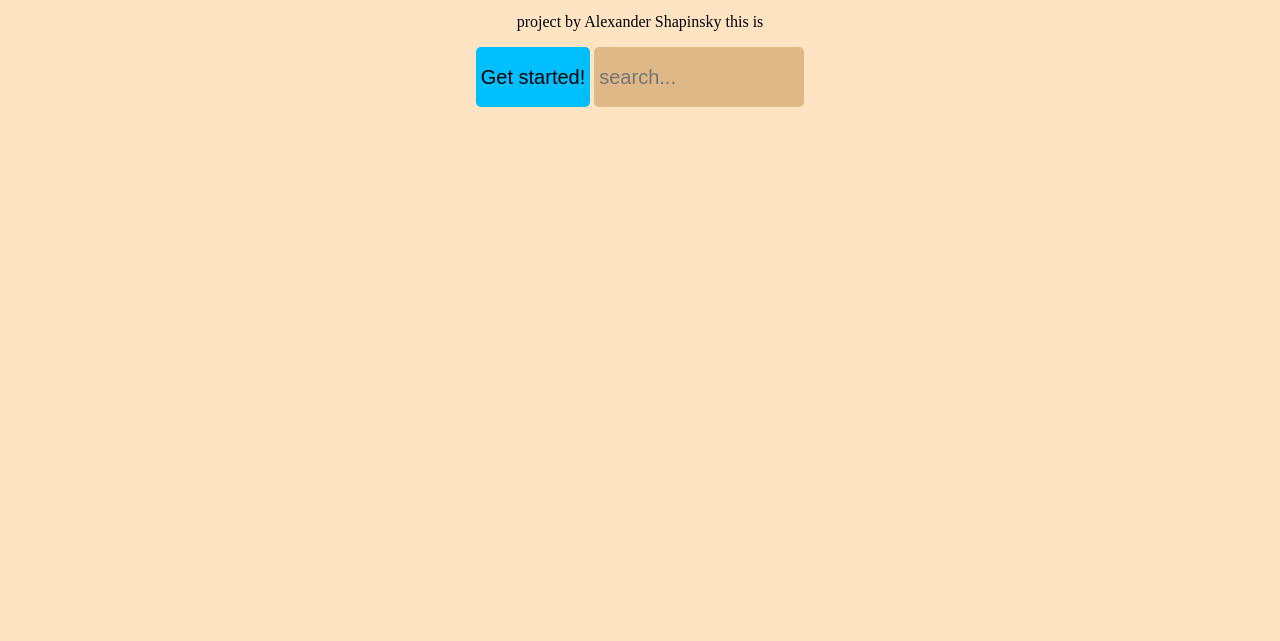
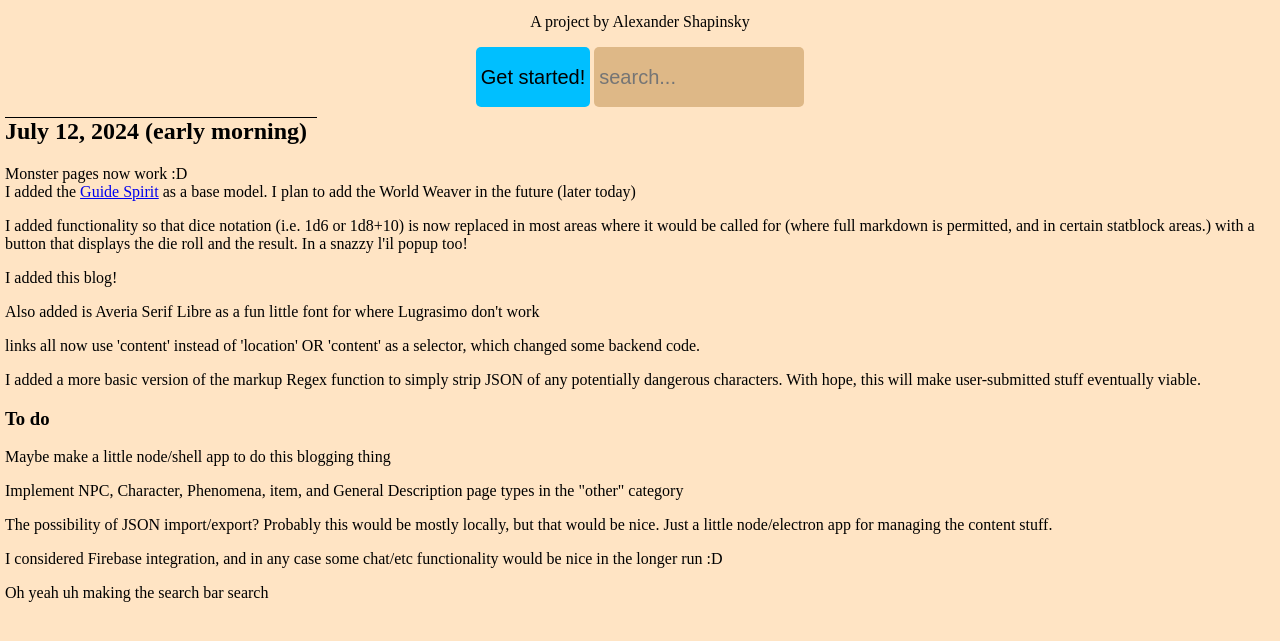
Before and after one commit to skies-shaper/D-D-site, a plain HTML site: page home.html in a window 1280 px wide. Shown: the part 115-756 px from the top of the page. Drawn offline with Linux system fonts and the light colour scheme; a web font is replaced by a local one.

Commit message:
newss bloggg

```diff
--- a/home.html
+++ b/home.html
@@ -10,10 +10,11 @@
             background-color: bisque;
             font-family: 'Lugrasimo';
             margin: 0;
-            overflow: hidden;
+
         }
         #main {
             text-align: center;
+
         }
         #main h1{
             width: 95%;
@@ -44,14 +45,40 @@
             border-radius: 5px;
 
         }
-    </style>
+        #news {
+            margin-left: 5px;
+        }
+        .newsArticle h2 {
+            border-top: 1px solid black;
+            margin-top: 10px;
+            width: fit-content;
+            padding-right: 10px;
+        }
+</style>
 </head>
 <body>
     <div id="main">
         <h1>Worldbarrow</h1>
-        <p>project by Alexander Shapinsky this is</p>
+        <p>A project by Alexander Shapinsky</p>
         <button onclick= "window.location.href = 'contentDisplay.html?content=Primeplane'">Get started!</button>
         <input placeholder="search...">
+    </div>
+    <div id="news">
+        <div class="newsArticle" id="07-12-24a">
+            <h2>July 12, 2024 (early morning)</h2>
+            <p>Monster pages now work :D<br>I added the <a href="contentDisplay.html?content=Guidespirit">Guide Spirit</a> as a base model. I plan to add the World Weaver in the future (later today)</p>
+            <p>I added functionality so that dice notation (i.e. 1d6 or 1d8+10) is now replaced in most areas where it would be called for (where full markdown is permitted, and in certain statblock areas.) with a button that displays the die roll and the result. In a snazzy l'il popup too!</p>
+            <p>I added this blog!</p>
+            <p>Also added is Averia Serif Libre as a fun little font for where Lugrasimo don't work</p>
+            <p>links all now use 'content' instead of 'location' OR 'content' as a selector, which changed some backend code.</p>
+            <p>I added a more basic version of the markup Regex function to simply strip JSON of any potentially dangerous characters. With hope, this will make user-submitted stuff eventually viable.</p>
+            <h3>To do</h3>
+            <p>Maybe make a little node/shell app to do this blogging thing</p>
+            <p>Implement NPC, Character, Phenomena, item, and General Description page types in the "other" category</p>
+            <p>The possibility of JSON import/export? Probably this would be mostly locally, but that would be nice. Just a little node/electron app for managing the content stuff.</p>
+            <p>I considered Firebase integration, and in any case some chat/etc functionality would be nice in the longer run :D</p>
+            <p>Oh yeah uh making the search bar search</p>
+        </div>
     </div>
     </div>
 </body>
```
